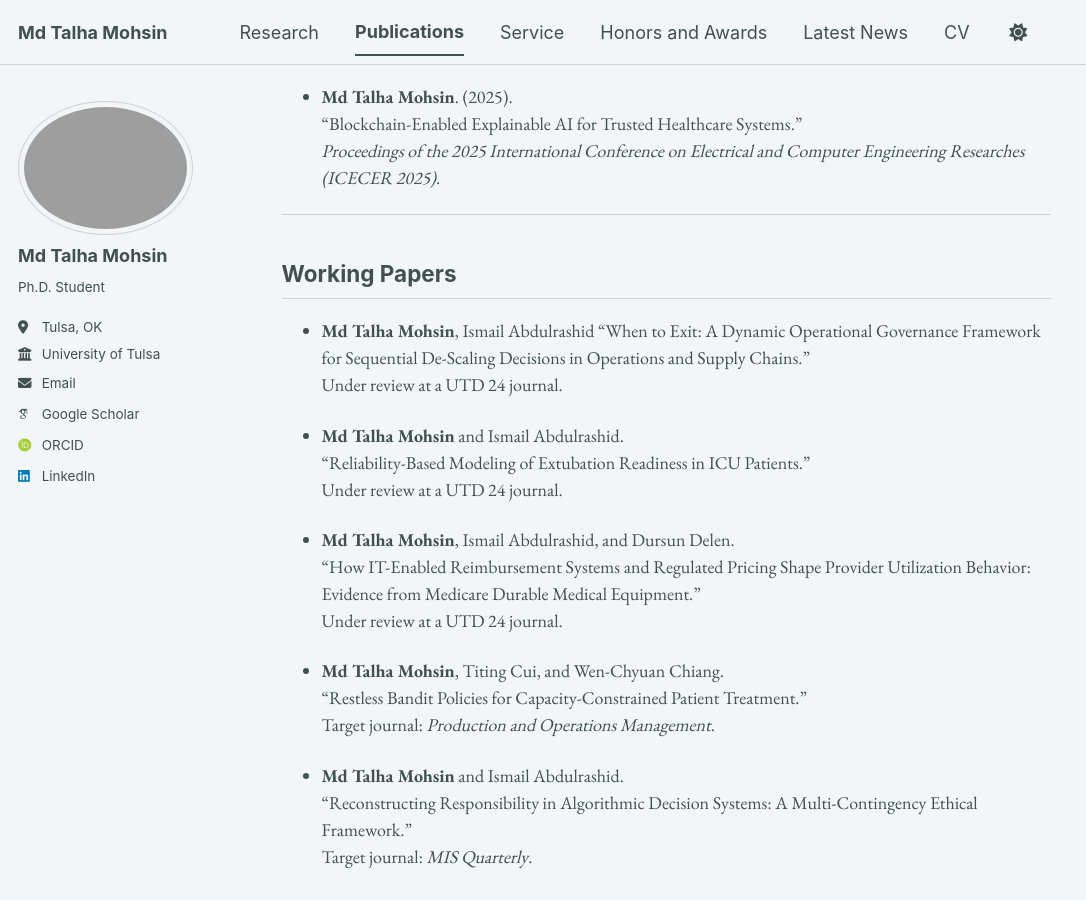
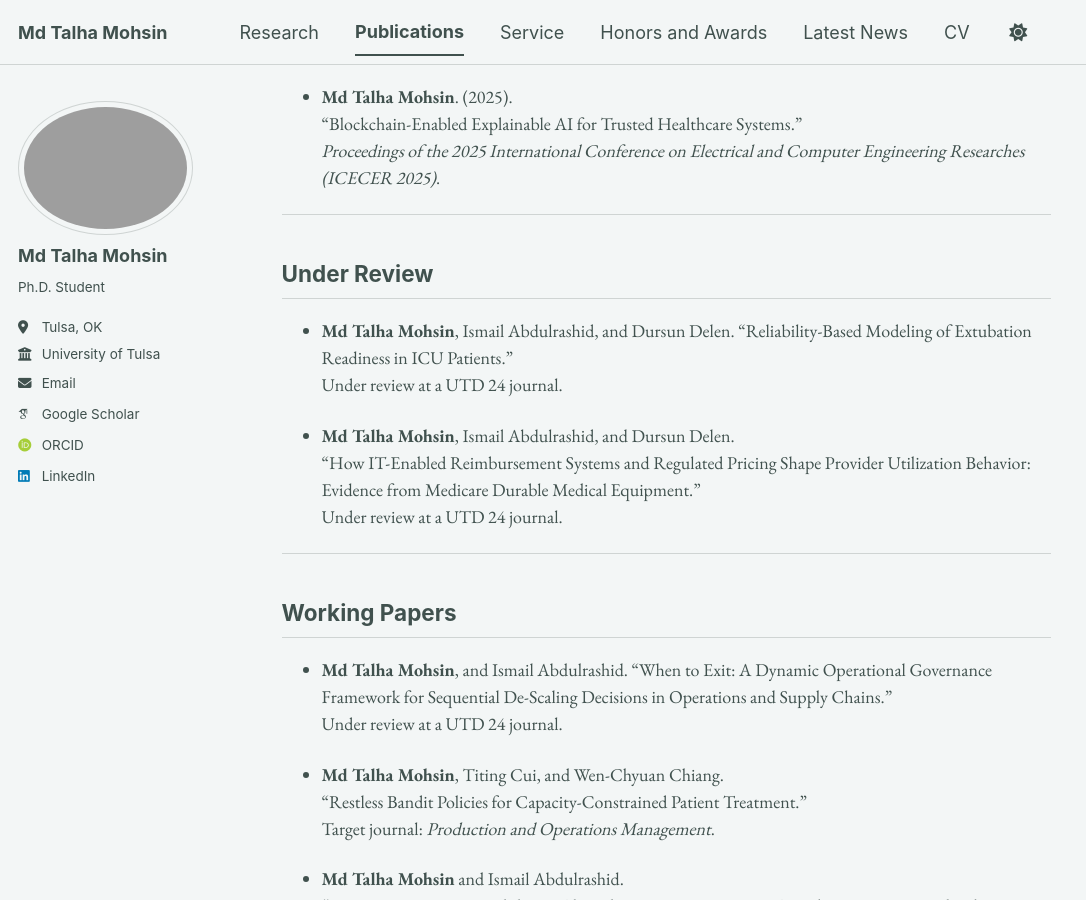
Before and after one commit to mdtalhamohsin/mdtalhamohsin.github.io, a Jekyll site: the page built from _pages/publications.md, in a window 1280 px wide and 900 px high, scrolled down 923 px. Shown: the whole window, without its empty margins (0-1086 px from the left). Built offline with Jekyll 4.4.1, drawn with Linux system fonts in a browser that asks for light colours; some web fonts are replaced; a script bundle is joined from its source files by our own code; library files that are not in the unit come from our copies.

Commit message:
Update publications.md

```diff
--- a/_pages/publications.md
+++ b/_pages/publications.md
@@ -39,18 +39,25 @@ You can also find my publications on [Google Scholar](https://scholar.google.com
 
 ---
 
-## Working Papers
+## Under Review
 
-- **Md Talha Mohsin**, Ismail Abdulrashid
-  “When to Exit: A Dynamic Operational Governance Framework for Sequential De-Scaling Decisions in Operations and Supply Chains.”
-  Under review at a UTD 24 journal.
 
-- **Md Talha Mohsin** and Ismail Abdulrashid.
+- **Md Talha Mohsin**, Ismail Abdulrashid, and Dursun Delen.
   “Reliability-Based Modeling of Extubation Readiness in ICU Patients.”
   Under review at a UTD 24 journal.
 
 - **Md Talha Mohsin**, Ismail Abdulrashid, and Dursun Delen.
   “How IT-Enabled Reimbursement Systems and Regulated Pricing Shape Provider Utilization Behavior: Evidence from Medicare Durable Medical Equipment.”
+  Under review at a UTD 24 journal.
+
+
+---
+
+## Working Papers
+
+
+- **Md Talha Mohsin**, and Ismail Abdulrashid.
+  “When to Exit: A Dynamic Operational Governance Framework for Sequential De-Scaling Decisions in Operations and Supply Chains.”
   Under review at a UTD 24 journal.
 
 - **Md Talha Mohsin**, Titing Cui, and Wen-Chyuan Chiang.
```
